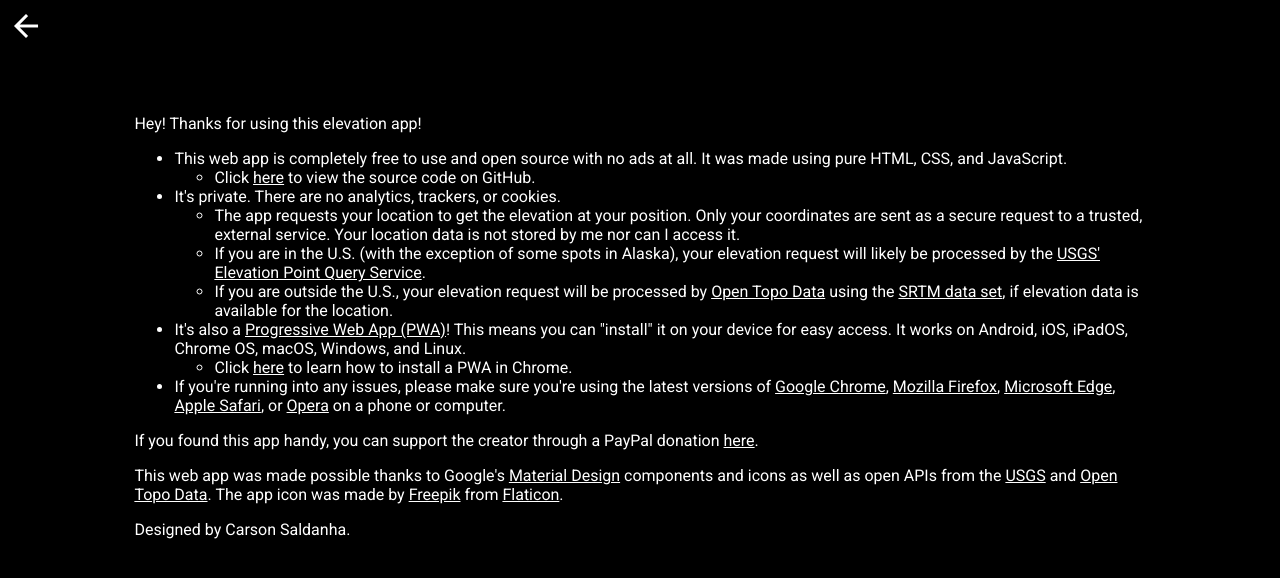
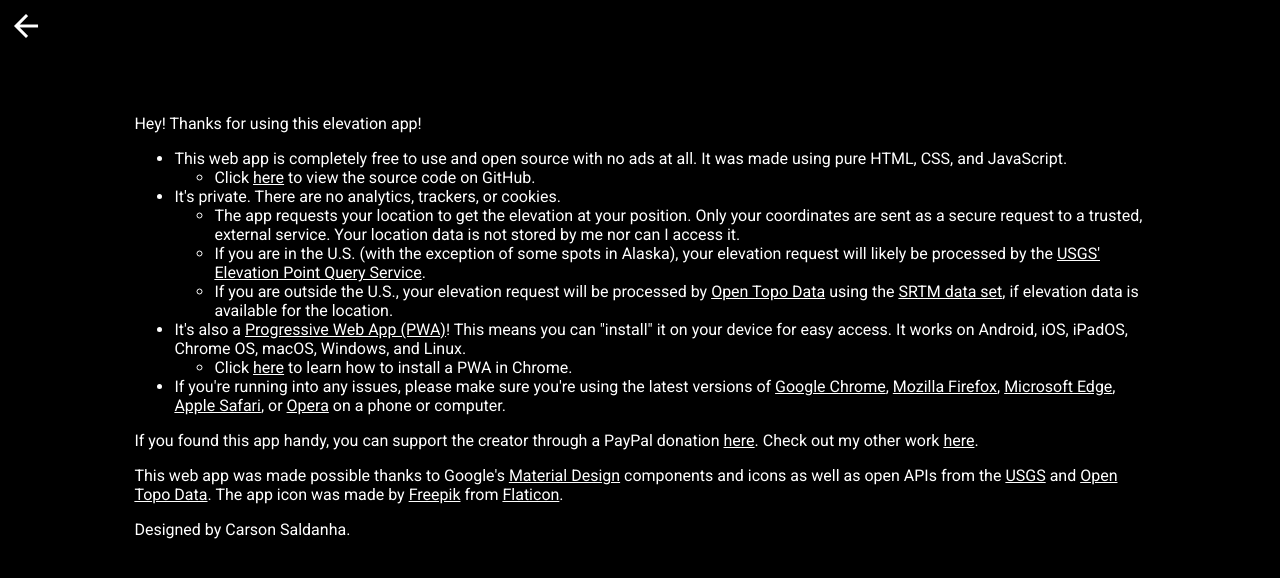
Before and after one commit to carsonsaldanha/elevation, a website: page about.html in a window 1280 px wide. Drawn offline with Linux system fonts and the light colour scheme.

Commit message:
Add files via upload

```diff
--- a/about.html
+++ b/about.html
@@ -53,7 +53,8 @@
                 </li>
             </ul>
             <p>If you found this app handy, you can support the creator through a PayPal donation
-                <a href="https://www.paypal.com/cgi-bin/webscr?cmd=_donations&business=63NX664RGP8KE&item_name=Make+a+contribution+to+Screen+Recorder+web+app.&currency_code=USD&source=url">here</a>.
+                <a href="https://www.paypal.com/cgi-bin/webscr?cmd=_donations&business=63NX664RGP8KE&item_name=Make+a+contribution+to+Elevation+web+app.&currency_code=USD&source=url">here</a>.
+                Check out my other work <a href="https://screenrecorderweb.app">here</a>.
             </p>
             <p>This web app was made possible thanks to Google's <a href="https://material.io">Material Design</a> components and icons as well as open APIs from the <a href="https://www.usgs.gov">USGS</a> and
                 <a href="https://www.opentopodata.org">Open Topo Data</a>. The app icon was made by <a href="https://www.flaticon.com/authors/freepik">Freepik</a> from <a href="https://www.flaticon.com">Flaticon</a>.</p>
```
